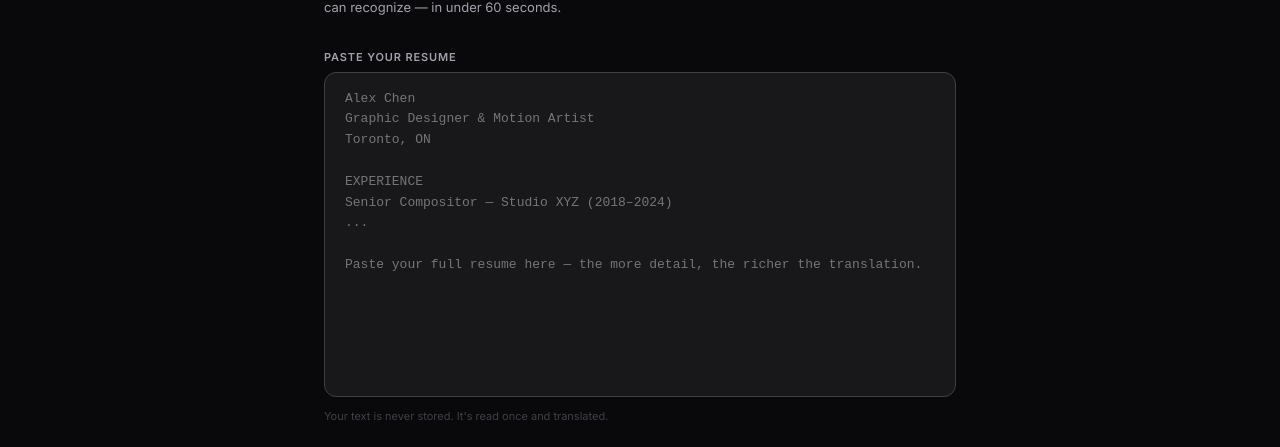
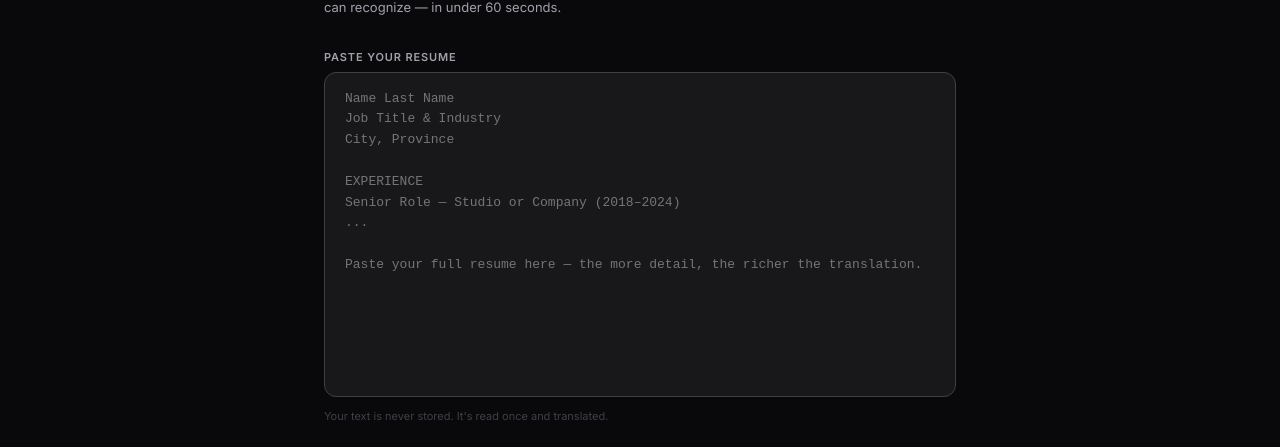
Before and after one commit to MaryRod0801/surface-mvp, a Next.js app: page / in a window 1280 px wide. Shown: the part 213-660 px from the top of the page. Built offline with nearby package versions, Linux system fonts and the light colour scheme.

Commit message:
Generic placeholder text

```diff
--- a/pages/index.js
+++ b/pages/index.js
@@ -208,7 +208,7 @@ export default function Home() {
               <textarea
                 style={{ ...s.textarea, borderColor: resumeText.trim() ? '#52525b' : '#3f3f46' }}
                 rows={14}
-                placeholder={`Alex Chen\nGraphic Designer & Motion Artist\nToronto, ON\n\nEXPERIENCE\nSenior Compositor — Studio XYZ (2018–2024)\n...\n\nPaste your full resume here — the more detail, the richer the translation.`}
+                placeholder={`Name Last Name\nJob Title & Industry\nCity, Province\n\nEXPERIENCE\nSenior Role — Studio or Company (2018–2024)\n...\n\nPaste your full resume here — the more detail, the richer the translation.`}
                 value={resumeText}
                 onChange={e => setResumeText(e.target.value)}
               />
```
